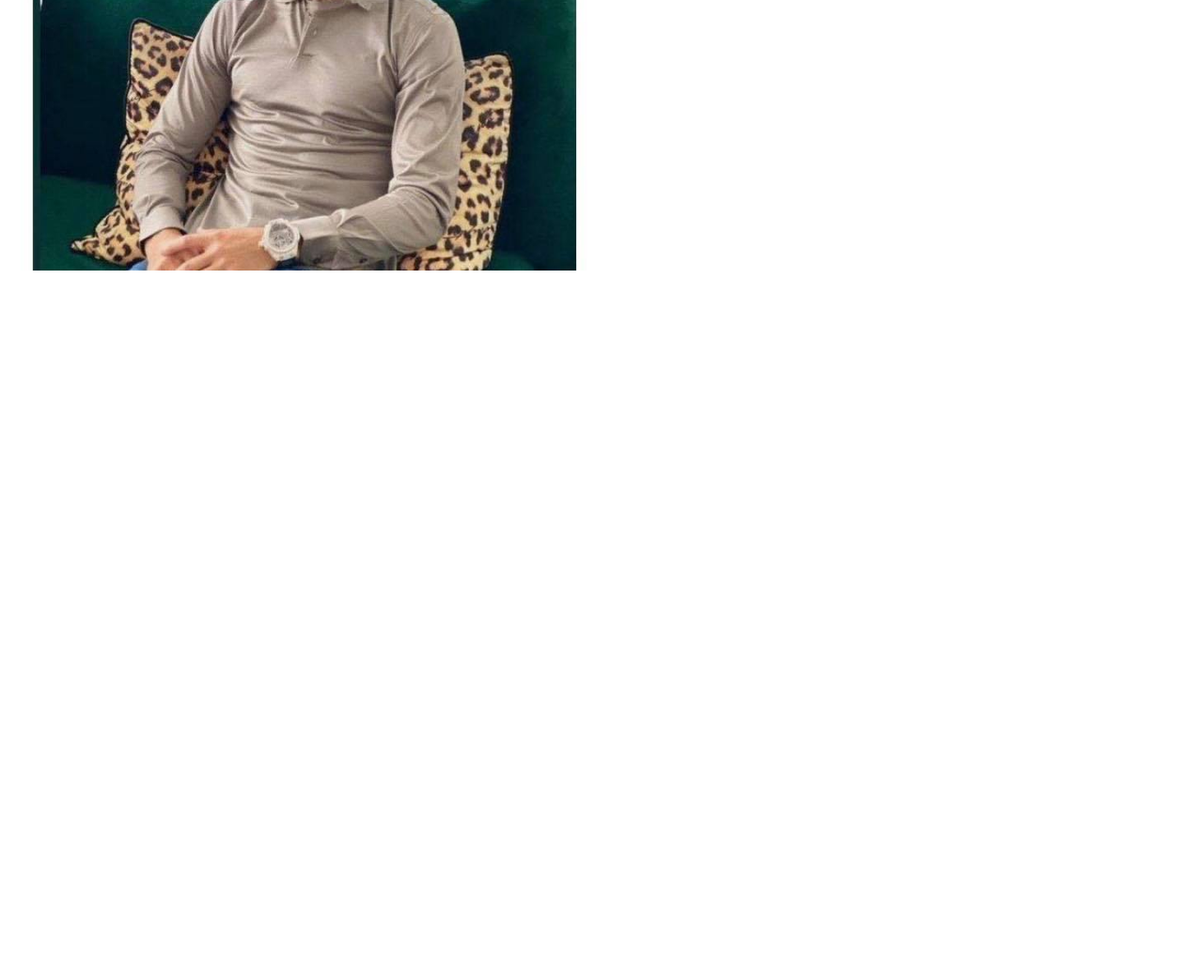
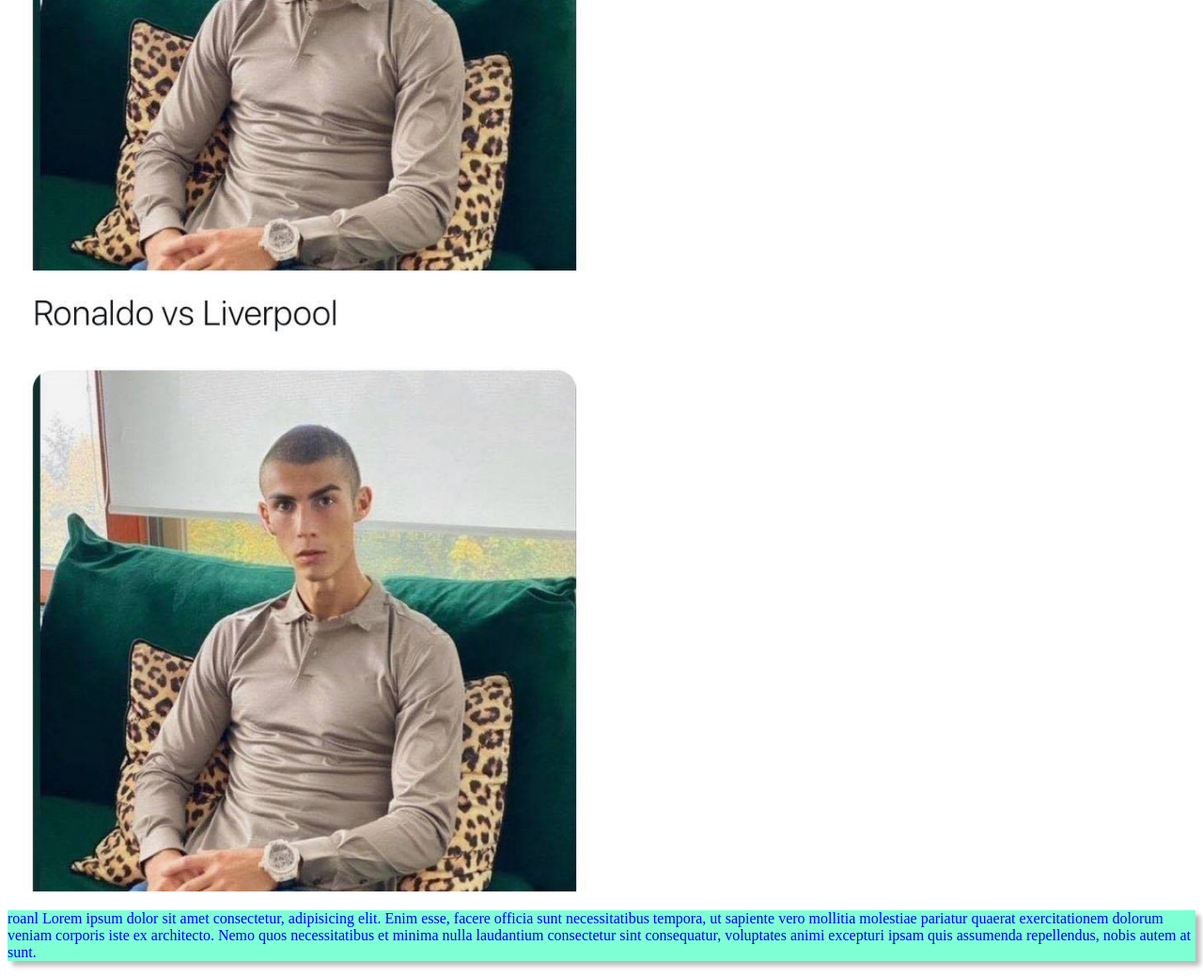
Before and after one commit to labibahmed10/my-first-repo, a plain HTML site: page index.html in a window 1280 px wide. Shown: the part 583-1622 px from the top of the page at 94% size. Before the commit the page ends 883 px from the top, so only its background shows below. Drawn offline with Linux system fonts and the light colour scheme.

Commit message:
change and add

```diff
--- a/index.html
+++ b/index.html
@@ -15,5 +15,8 @@
     <p>Lorem, ipsum dolor sit amet consectetur adipisicing elit. Ratione perferendis tempora eum cum incidunt accusamus fuga quibusdam sunt in tenetur quaerat soluta assumenda amet hic fugiat blanditiis saepe unde expedita, molestiae similique dolores dolore itaque quidem ad! Recusandae dicta laboriosam iusto labore magnam quasi voluptatem, totam numquam cum sequi qui facilis laudantium deleniti esse delectus asperiores consectetur in dolore, porro maiores, blanditiis mollitia. Ratione nobis rem officiis, aperiam tenetur perferendis sit iure repellendus dolorem vitae! Natus tempora debitis animi officiis nisi eveniet quia placeat, obcaecati saepe earum aspernatur quas, odio illo voluptatibus itaque nihil facere eos. Officiis explicabo qui recusandae.</p>
 
     <img src="ronal.jpg" alt="">
+
+    <img src="ronal.jpg" alt="">
+    <p>roanl Lorem ipsum dolor sit amet consectetur, adipisicing elit. Enim esse, facere officia sunt necessitatibus tempora, ut sapiente vero mollitia molestiae pariatur quaerat exercitationem dolorum veniam corporis iste ex architecto. Nemo quos necessitatibus et minima nulla laudantium consectetur sint consequatur, voluptates animi excepturi ipsam quis assumenda repellendus, nobis autem at sunt.</p>
 </body>
 </html>
--- a/style.css
+++ b/style.css
@@ -14,3 +14,7 @@ img{
   height: 50%;
   width: 50%;
 }
+
+p{
+  color: blue;
+}
```
